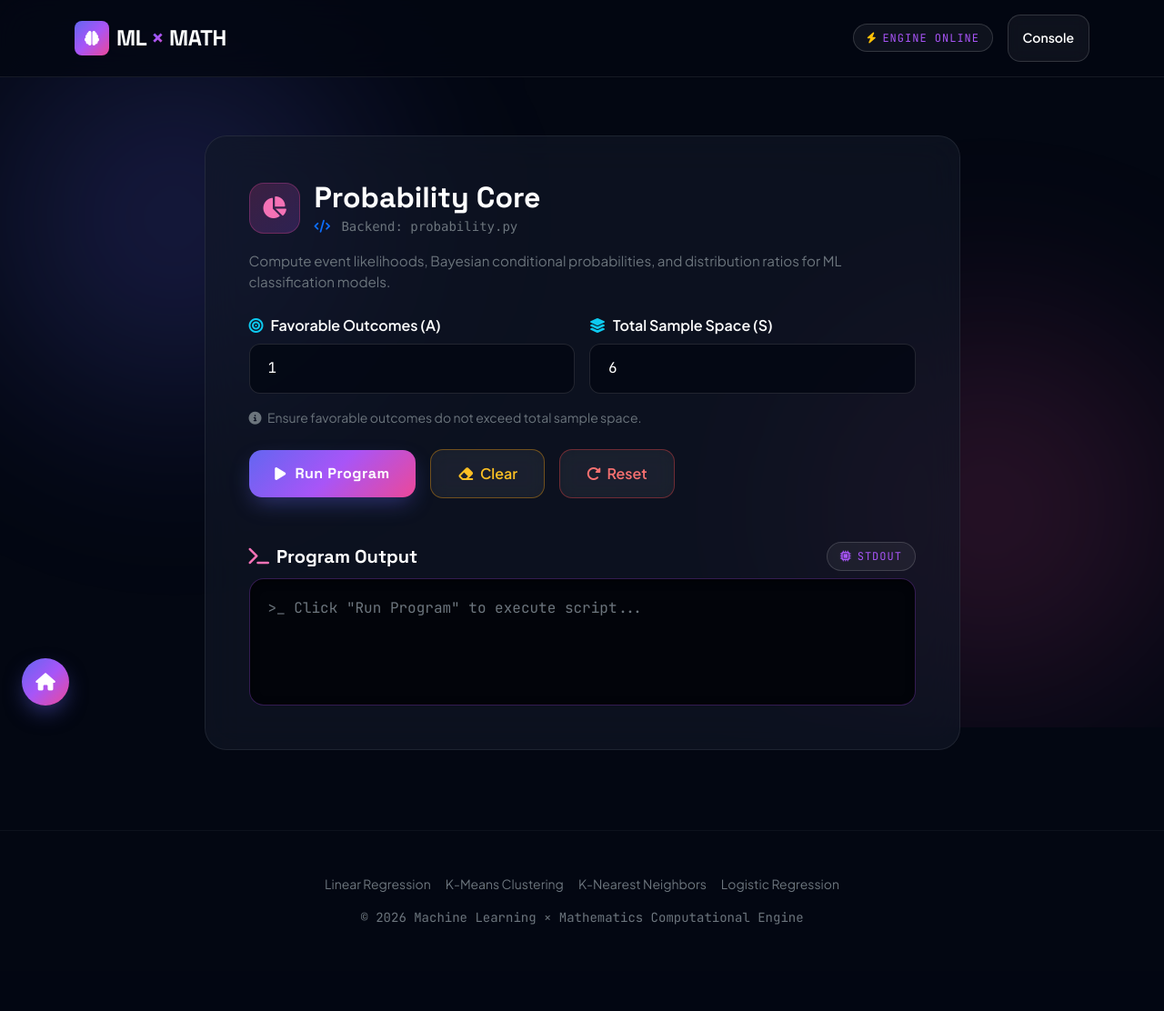
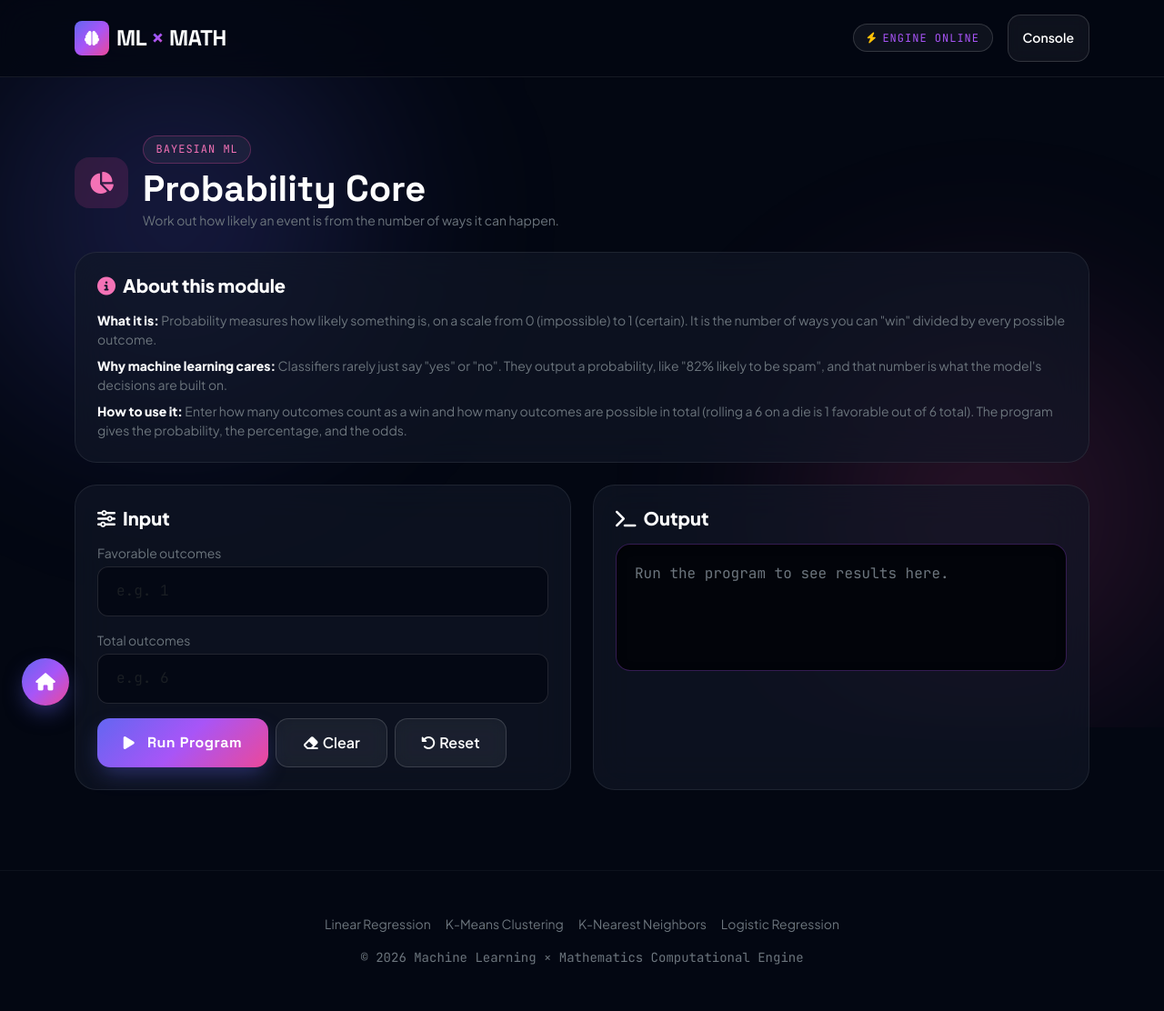
Before and after one commit to Anamolsnwr/ML_MATH_LAB, a Flask app: page /probability in a window 1280 px wide. Shown: the whole page at 91% size. Before the commit the page ends 1017 px from the top, so only its background shows below. Run offline with Flask 3, Linux system fonts and the light colour scheme.

Commit message:
adding explanation feature in probability modules

```diff
--- a/templates/probability.html
+++ b/templates/probability.html
@@ -1,75 +1,137 @@
 {% extends 'base.html' %}
+{% block title %}Probability Core — ML × MATH{% endblock %}
 
 {% block content %}
-<div class="row justify-content-center py-4">
-  <div class="col-lg-9">
-    <div class="fusion-node p-4 p-md-5">
+<section class="py-4">
+  <div class="d-flex align-items-center gap-3 mb-4">
+    <div class="p-3 rounded-4" style="background: rgba(236, 72, 153, 0.15); color: #F472B6;">
+      <i class="fa-solid fa-chart-pie fa-xl"></i>
+    </div>
+    <div>
+      <span class="fusion-badge" style="color: #F472B6; border-color: rgba(236, 72, 153, 0.3);">BAYESIAN ML</span>
+      <h1 class="fw-bold text-white mb-0 mt-1" style="font-family: var(--font-display);">Probability Core</h1>
+      <p class="text-secondary small mb-0">Work out how likely an event is from the number of ways it can happen.</p>
+    </div>
+  </div>
 
-      <!-- Title Block with Icon -->
-      <div class="d-flex align-items-center gap-3 mb-3">
-        <div class="p-3 rounded-4 d-flex align-items-center justify-content-center"
-             style="background: linear-gradient(135deg, rgba(236, 72, 153, 0.2), rgba(168, 85, 247, 0.2)); color: #F472B6; width: 56px; height: 56px; border: 1px solid rgba(236, 72, 153, 0.3);">
-          <i class="fa-solid fa-chart-pie fa-xl"></i>
+  <div class="fusion-node p-4 mb-4">
+    <h5 class="fw-bold text-white mb-3"><i class="fa-solid fa-circle-info me-2" style="color:#F472B6;"></i>About this module</h5>
+    <p class="text-secondary small mb-2"><strong class="text-light">What it is:</strong> Probability measures how likely something is, on a scale from 0 (impossible) to 1 (certain). It is the number of ways you can "win" divided by every possible outcome.</p>
+    <p class="text-secondary small mb-2"><strong class="text-light">Why machine learning cares:</strong> Classifiers rarely just say "yes" or "no". They output a probability, like "82% likely to be spam", and that number is what the model's decisions are built on.</p>
+    <p class="text-secondary small mb-0"><strong class="text-light">How to use it:</strong> Enter how many outcomes count as a win and how many outcomes are possible in total (rolling a 6 on a die is 1 favorable out of 6 total). The program gives the probability, the percentage, and the odds.</p>
+  </div>
+
+  <div class="row g-4">
+    <div class="col-lg-6">
+      <div class="fusion-node p-4 h-100">
+        <h5 class="fw-bold text-white mb-3"><i class="fa-solid fa-sliders me-2"></i>Input</h5>
+        <div class="mb-3">
+          <label class="text-secondary small mb-1 d-block">Favorable outcomes</label>
+          <input type="number" min="0" class="form-control fusion-input" id="favorable" placeholder="e.g. 1">
         </div>
-        <div>
-          <h2 class="fw-bold text-white mb-0" style="font-family: var(--font-display);">Probability Core</h2>
-          <span class="text-secondary small font-monospace"><i class="fa-solid fa-code me-1 text-primary"></i> Backend: probability.py</span>
+        <div class="mb-3">
+          <label class="text-secondary small mb-1 d-block">Total outcomes</label>
+          <input type="number" min="1" class="form-control fusion-input" id="total" placeholder="e.g. 6">
+        </div>
+        <div class="d-flex flex-wrap gap-2 mt-3">
+          <button class="btn btn-fusion" id="runBtn"><i class="fa-solid fa-play me-1"></i>Run Program</button>
+          <button class="btn btn-fusion-secondary" id="clearBtn"><i class="fa-solid fa-eraser me-1"></i>Clear</button>
+          <button class="btn btn-fusion-secondary" id="resetBtn"><i class="fa-solid fa-rotate-left me-1"></i>Reset</button>
         </div>
       </div>
+    </div>
 
-      <!-- Description -->
-      <p class="text-secondary mb-4" style="font-size: 0.95rem;">
-        Compute event likelihoods, Bayesian conditional probabilities, and distribution ratios for ML classification models.
-      </p>
-
-      <!-- Input Form -->
-      <form id="probability-form" class="mb-4">
-        <div class="row g-3 mb-3">
-          <div class="col-md-6">
-            <label for="favorable-outcomes" class="form-label text-white fw-semibold mb-2">
-              <i class="fa-solid fa-bullseye me-2 text-info"></i>Favorable Outcomes (A)
-            </label>
-            <input type="number" id="favorable-outcomes" class="form-control fusion-input" value="1" min="0" placeholder="e.g. 1">
-          </div>
-          <div class="col-md-6">
-            <label for="total-outcomes" class="form-label text-white fw-semibold mb-2">
-              <i class="fa-solid fa-layer-group me-2 text-info"></i>Total Sample Space (S)
-            </label>
-            <input type="number" id="total-outcomes" class="form-control fusion-input" value="6" min="1" placeholder="e.g. 6">
-          </div>
+    <div class="col-lg-6">
+      <div class="fusion-node p-4 h-100">
+        <h5 class="fw-bold text-white mb-3"><i class="fa-solid fa-terminal me-2"></i>Output</h5>
+        <div id="outputBox" class="output-box">
+          <p class="text-secondary mb-0">Run the program to see results here.</p>
         </div>
-        <div class="form-text text-secondary mb-3 small">
-          <i class="fa-solid fa-circle-info me-1"></i> Ensure favorable outcomes do not exceed total sample space.
+        <div id="explanationBox" class="mt-3 p-3 rounded-3 d-none" style="background: rgba(236,72,153,0.1); border: 1px solid rgba(236,72,153,0.3);">
+          <div class="small fw-bold mb-1" style="color:#F472B6;"><i class="fa-solid fa-lightbulb me-1"></i>What this means</div>
+          <div id="explanationText" class="small text-light"></div>
         </div>
-
-        <!-- Action Buttons -->
-        <div class="d-flex flex-wrap align-items-center gap-3 mt-4">
-          <button type="submit" class="btn btn-fusion">
-            <i class="fa-solid fa-play"></i> Run Program
-          </button>
-          <button type="button" id="clear-btn" class="btn btn-fusion-secondary" style="border-color: rgba(245, 158, 11, 0.4); color: #FBBF24 !important;">
-            <i class="fa-solid fa-eraser me-1"></i> Clear
-          </button>
-          <button type="reset" class="btn btn-fusion-secondary" style="border-color: rgba(239, 68, 68, 0.4); color: #F87171 !important;">
-            <i class="fa-solid fa-rotate-right me-1"></i> Reset
-          </button>
-        </div>
-      </form>
-
-      <!-- Terminal Output Header -->
-      <div class="d-flex align-items-center justify-content-between mb-2 mt-5">
-        <h5 class="fw-bold text-white mb-0" style="font-family: var(--font-display);">
-          <i class="fa-solid fa-terminal me-2" style="color: #F472B6;"></i>Program Output
-        </h5>
-        <span class="fusion-badge"><i class="fa-solid fa-microchip"></i> STDOUT</span>
       </div>
-
-      <!-- Terminal Output Box -->
-      <div id="output-terminal" class="output-box">
-        <span class="text-secondary">&gt;_ Click "Run Program" to execute script...</span>
-      </div>
-
     </div>
   </div>
-</div>
+</section>
 {% endblock %}
+
+{% block extra_scripts %}
+<script>
+const PLACEHOLDER = 'Run the program to see results here.';
+
+function showToast(message, type) {
+  const toast = document.createElement('div');
+  toast.textContent = message;
+  toast.style.cssText = `position:fixed;bottom:20px;right:20px;z-index:2000;padding:12px 20px;
+    border-radius:10px;color:#fff;font-size:.9rem;font-weight:500;
+    background:${type === 'error' ? '#DC2626' : '#059669'};box-shadow:0 10px 30px rgba(0,0,0,.4);`;
+  document.body.appendChild(toast);
+  setTimeout(() => toast.remove(), 3000);
+}
+
+function setOutput(text) {
+  const box = document.getElementById('outputBox');
+  box.innerHTML = '';
+  const pre = document.createElement('pre');
+  pre.className = 'mb-0';
+  pre.style.cssText = 'color:#38BDF8;font-family:var(--font-mono);white-space:pre-wrap;';
+  pre.textContent = text;
+  box.appendChild(pre);
+}
+
+function showExplanation(text) {
+  document.getElementById('explanationText').textContent = text;
+  document.getElementById('explanationBox').classList.remove('d-none');
+}
+
+function hideExplanation() {
+  document.getElementById('explanationText').textContent = '';
+  document.getElementById('explanationBox').classList.add('d-none');
+}
+
+function clearOutput() {
+  document.getElementById('outputBox').innerHTML = '<p class="text-secondary mb-0">' + PLACEHOLDER + '</p>';
+  hideExplanation();
+}
+
+function resetAll() {
+  document.getElementById('favorable').value = '';
+  document.getElementById('total').value = '';
+  clearOutput();
+}
+
+async function runProbability() {
+  const favorable = parseInt(document.getElementById('favorable').value, 10);
+  const total = parseInt(document.getElementById('total').value, 10);
+  if (isNaN(favorable) || isNaN(total)) return showToast('Please enter whole numbers in both fields.', 'error');
+
+  setOutput('Running…');
+  hideExplanation();
+
+  try {
+    const res = await fetch('/api/probability', {
+      method: 'POST',
+      headers: {'Content-Type': 'application/json'},
+      body: JSON.stringify({favorable: favorable, total: total})
+    });
+    const data = await res.json();
+    if (data.status !== 'success') {
+      setOutput(data.message);
+      return showToast(data.message, 'error');
+    }
+    setOutput(data.output);
+    showExplanation(data.explanation);
+    showToast('Program executed successfully.', 'success');
+  } catch (e) {
+    setOutput('Could not reach the backend.');
+    showToast('Could not reach the backend.', 'error');
+  }
+}
+
+document.getElementById('runBtn').addEventListener('click', runProbability);
+document.getElementById('clearBtn').addEventListener('click', clearOutput);
+document.getElementById('resetBtn').addEventListener('click', resetAll);
+</script>
+{% endblock %}
```
